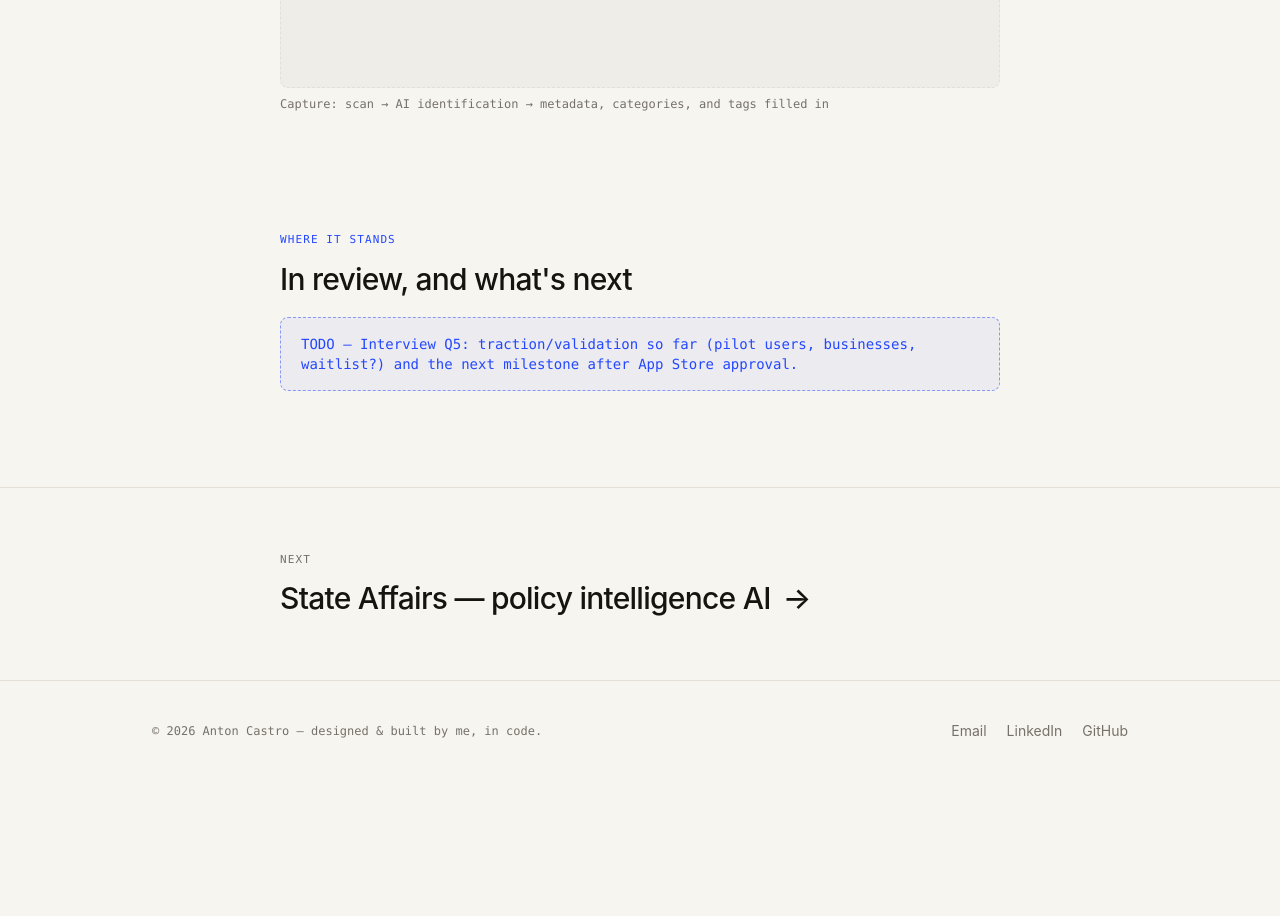
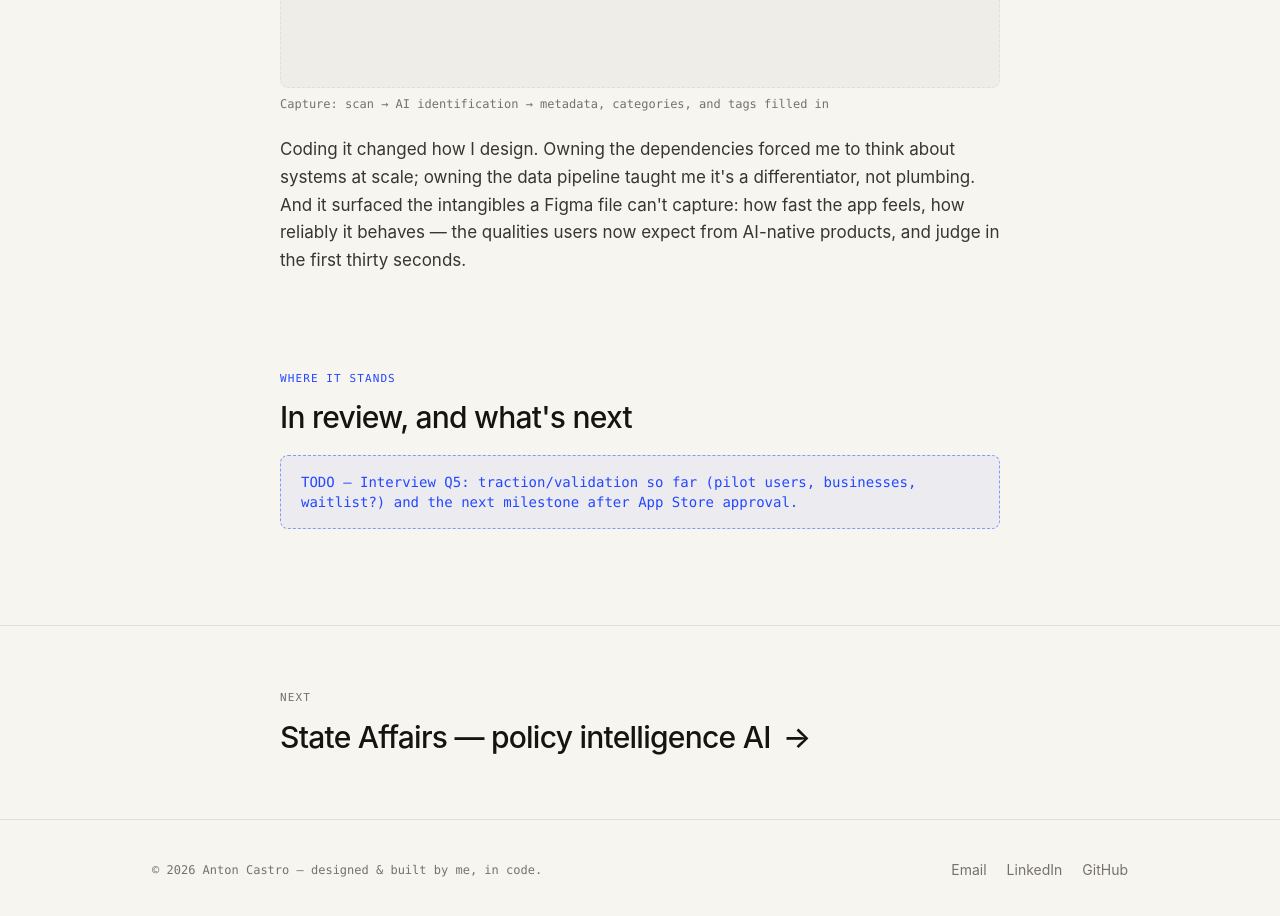
Before and after one commit to acaspx/portfolio-chops, a Next.js app: page /work/custoria in a window 1280 px wide. Shown: the part 3240-4156 px from the top of the page. Before the commit the page ends 4021 px from the top, so only its background shows below. Built offline with nearby package versions, Linux system fonts and the light colour scheme.

Commit message:
Custoria: coding-changed-how-I-design lesson; featured card stack finalized

```diff
--- a/app/work/custoria/page.tsx
+++ b/app/work/custoria/page.tsx
@@ -105,6 +105,14 @@ export default function Custoria() {
           valuable things actually happens.
         </p>
         <ImageSlot caption="Capture: scan → AI identification → metadata, categories, and tags filled in" />
+        <p>
+          Coding it changed how I design. Owning the dependencies forced me to
+          think about systems at scale; owning the data pipeline taught me it&apos;s a
+          differentiator, not plumbing. And it surfaced the intangibles a Figma
+          file can&apos;t capture: how fast the app feels, how reliably it behaves —
+          the qualities users now expect from AI-native products, and judge in the
+          first thirty seconds.
+        </p>
       </Section>
 
       <Section id="status" kicker="Where it stands" title="In review, and what's next">
--- a/components/SideProjects.tsx
+++ b/components/SideProjects.tsx
@@ -6,7 +6,7 @@ const featured = {
   status: "In App Store review",
   description:
     "A digital vault for people's and businesses' most valuable possessions — AI-powered appraisal and insurance claims, secured by an encrypted, biometric-locked vault with owner-set sharing permissions. Co-founded with Yiyi Qin; born from our MBA Design Strategy thesis.",
-  stack: ["Swift", "AI/ML", "Claude"], // TODO: confirm stack
+  stack: ["Swift", "Gemini Flash", "iOS"],
   href: "/work/custoria",
   cta: "Read the case study",
 };
```
